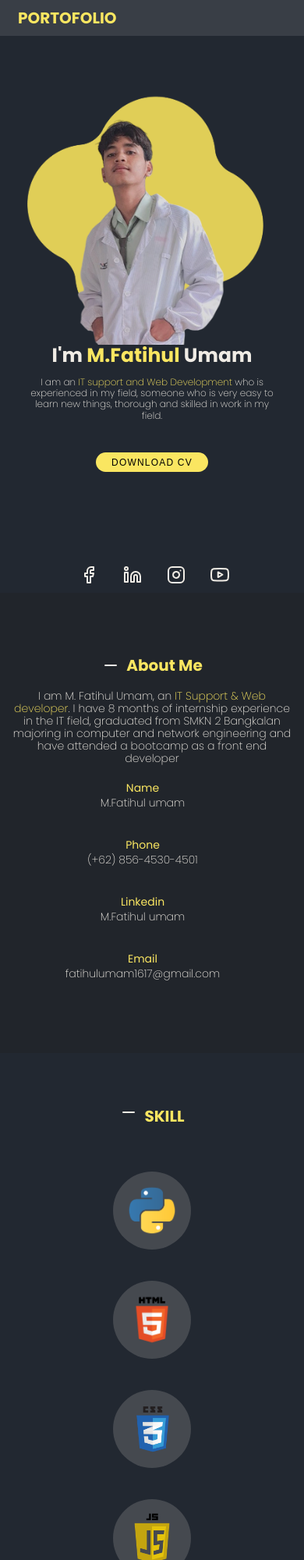
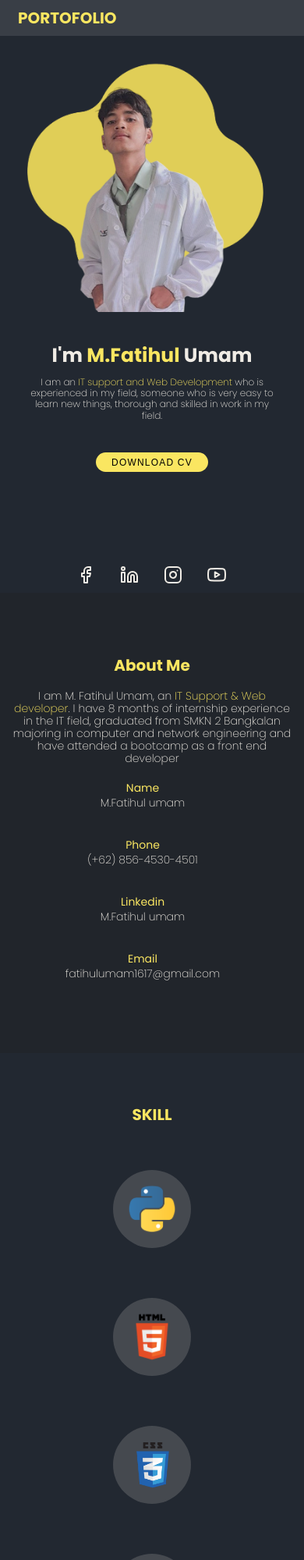
Before and after one commit to umam-cloud/porto, a plain HTML site: page index.html in a window 390 px wide. Shown: the top 2000 px of the page at 78% size. Drawn offline with nearby package versions, Linux system fonts and the light colour scheme.

Commit message:
Update style.css

```diff
--- a/style.css
+++ b/style.css
@@ -359,7 +359,7 @@ footer p {
     .Home .Home-Content .Home-sosmed{
         height: fit-content;
         top: 85%;
-        left: 20%;
+        left: 19%;
     }
 
     .Home .Home-Content .Home-sosmed a{
@@ -380,7 +380,7 @@ footer p {
 
     .About img{
         position: absolute;
-        top: 5%;
+        top: 0%;
         right: -4%;
         width: 400px;
         height: 400px;
@@ -400,7 +400,7 @@ footer p {
         justify-content: center;
         font-size: 20px;
     }
-    .About .box-data i{
+    .About .box-data h2 :nth-child(1){
         display: none;
     }
 
@@ -420,6 +420,10 @@ footer p {
         margin-bottom: 5rem;
     }
 
+    .skill h2 :nth-child(1){
+        display: none;
+    }
+
     .skill .box-skill{
         width: 100%;
         padding: 2rem;
@@ -431,7 +435,7 @@ footer p {
     .skill .box-skill img{
         width: 100px ;
         height: 100px ;
-        margin-bottom: 5rem;
+        margin: 0 0 8rem ;
     }
 
     .skill .box-skill img:hover{
```
